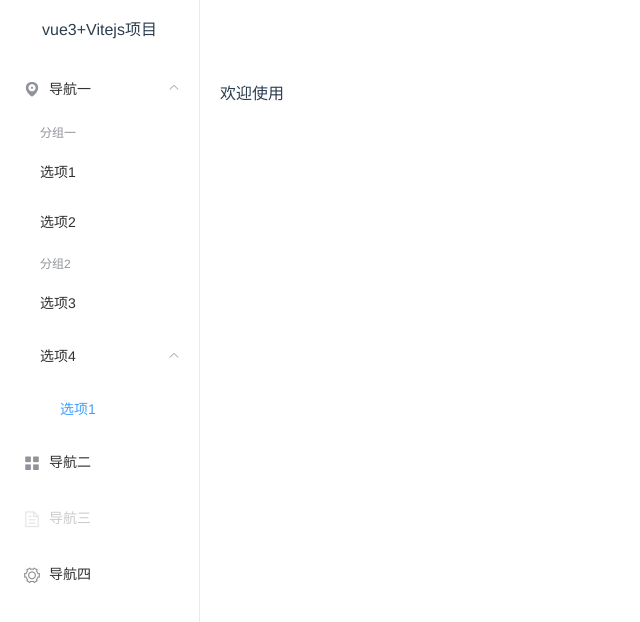
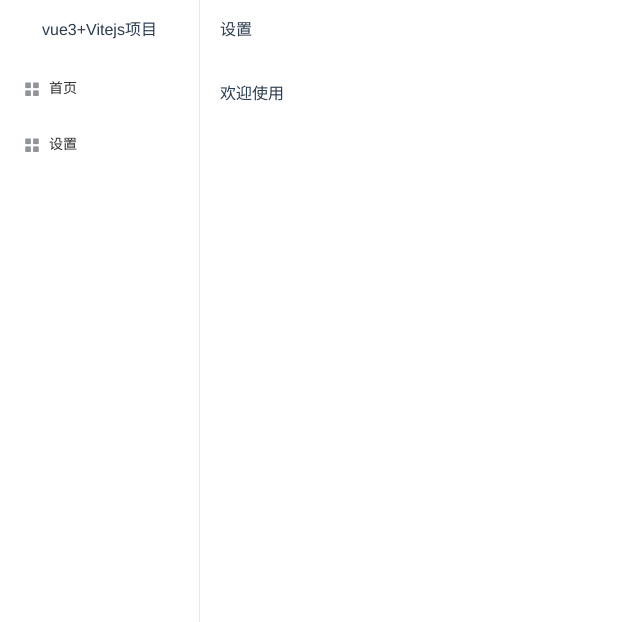
Before and after one commit to 1120244410/vite-vue3-learn-template, a Vue app: page /#/options in a window 1280 px wide. Shown: the top 622 px of the page, without its empty margins (0-640 px from the left). Built offline with nearby package versions, Linux system fonts and the light colour scheme.

Commit message:
update: r

```diff
--- a/src/App.vue
+++ b/src/App.vue
@@ -6,22 +6,26 @@
     </el-aside>
     <el-container>
       <el-header><Header :title="$route.meta.title"/></el-header>
-      <el-main><Main /></el-main>
+      <el-main>
+        <RouterView><Main /></RouterView>
+      </el-main>
     </el-container>
   </el-container>
 </template>
 
 <script>
+import { RouterView } from 'vue-router';
 import Logo from '@/components/layout/Logo.vue';
 import Menu from '@/components/layout/Menu.vue';
 import Header from '@/components/layout/Header.vue';
-import Main from '@/pages/Main.vue';
+import Main from '@/pages/main.vue';
 export default {
   components: {
     Logo,
     Menu,
     Header,
     Main,
+    RouterView,
   },
 };
 </script>
--- a/src/components/layout/Menu.vue
+++ b/src/components/layout/Menu.vue
@@ -2,61 +2,38 @@
   <el-menu
     default-active="1-4-1"
     class="el-menu-vertical-demo"
-    @open="handleOpen"
-    @close="handleClose"
+    @select="handleSelect"
     :collapse="isCollapse"
   >
-    <el-submenu index="1">
-      <template #title>
-        <i class="el-icon-location"></i>
-        <span>导航一</span>
-      </template>
-      <el-menu-item-group>
-        <template #title>分组一</template>
-        <el-menu-item index="1-1">选项1</el-menu-item>
-        <el-menu-item index="1-2">选项2</el-menu-item>
-      </el-menu-item-group>
-      <el-menu-item-group title="分组2">
-        <el-menu-item index="1-3">选项3</el-menu-item>
-      </el-menu-item-group>
-      <el-submenu index="1-4">
-        <template #title>选项4</template>
-        <el-menu-item index="1-4-1">选项1</el-menu-item>
-      </el-submenu>
-    </el-submenu>
-    <el-menu-item index="2">
+    <el-menu-item index="/" route="/">
       <i class="el-icon-menu"></i>
-      <template #title>导航二</template>
+      <template #title>首页</template>
     </el-menu-item>
-    <el-menu-item index="3" disabled>
-      <i class="el-icon-document"></i>
-      <template #title>导航三</template>
-    </el-menu-item>
-    <el-menu-item index="4">
-      <i class="el-icon-setting"></i>
-      <template #title>导航四</template>
+    <el-menu-item index="/options" route="/options">
+      <i class="el-icon-menu"></i>
+      <template #title>设置</template>
     </el-menu-item>
   </el-menu>
 </template>
 
 <script>
 import { ref } from 'vue';
+import { useRouter } from 'vue-router';
 // ref接受一个参数,一般是基本类型值（String 、Nmuber 、Boolean 等）或单值对象
 // 如果传入的参数是一个对象，将会调用 reactive 方法进行深层响应转换（此时访问ref中的对象会返回Proxy对象，说明是通过reactive创建的）；引用类型值（Object 、Array）使用reactive
 
 export default {
-  setup() {
+  setup(props, ctx) {
+    const router = useRouter();
     const isCollapse = ref(false);
-    const handleOpen = (key, keyPath) => {
-      console.log(key, keyPath);
-    };
-    const handleClose = (key, keyPath) => {
-      console.log(key, keyPath);
+    const handleSelect = key => {
+      console.log(key);
+      router.push(key);
+      console.log(props, ctx);
     };
     return {
       isCollapse,
-      handleOpen,
-      handleClose,
+      handleSelect,
     };
   },
 };
--- /dev/null
+++ b/src/pages/options/index.vue
@@ -0,0 +1,9 @@
+<template>
+  <div>ahah</div>
+</template>
+
+<script>
+export default {};
+</script>
+
+<style></style>
--- a/src/router/index.js
+++ b/src/router/index.js
@@ -1,7 +1,15 @@
 import { createRouter, createWebHashHistory } from 'vue-router';
-import Main from '@/pages/Main.vue';
+import options from './options';
+
 const routes = [
-  { path: '/', component: Main, name: 'Main', meta: { title: '首页' } },
+  {
+    path: '/',
+    component: () =>
+      import(/* webpackChunkName: "options" */ '@/pages/Main.vue'),
+    name: 'Main',
+    meta: { title: '首页' },
+  },
+  options,
 ];
 
 const router = createRouter({
--- /dev/null
+++ b/src/router/options/index.js
@@ -0,0 +1,9 @@
+const routes = {
+  path: '/options',
+  component: () =>
+    import(/* webpackChunkName: "options" */ '@/pages/options/index.vue'),
+  name: 'Options',
+  meta: { title: '设置' },
+};
+
+export default routes;
```
